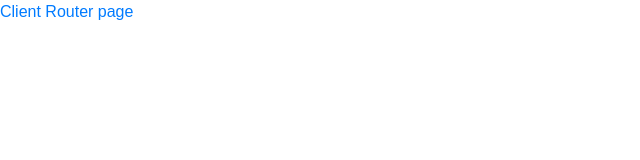
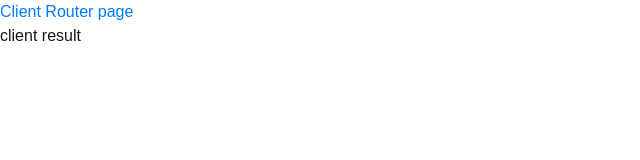
Before and after one commit to Ashfaaq-cmd/rendering-demo, a Next.js app: page /client-route in a window 1280 px wide. Shown: the top 160 px of the page, without its empty margins (0-640 px from the left). Built offline with nearby package versions, Linux system fonts and the light colour scheme.

Commit message:
client on;y code

```diff
--- a/package.json
+++ b/package.json
@@ -10,6 +10,7 @@
   },
   "dependencies": {
     "@types/react-slick": "^0.23.13",
+    "client-only": "^0.0.1",
     "next": "16.3.5",
     "react": "19.2.8",
     "react-dom": "19.2.8",
--- a/src/app/client-route/page.tsx
+++ b/src/app/client-route/page.tsx
@@ -1,13 +1,15 @@
 "use client";
 import React from 'react';
-import Slider from 'react-slick';
-import 'slick-carousel/slick/slick.css';
-import 'slick-carousel/slick/slick-theme.css';
 import { useTheme } from '../components/theme-provider';
+import { clientSideFunction } from '@/utils/client-utils';
 
 export default function ClientRoutePage(){
   const theme = useTheme()
+  const result = clientSideFunction()
   return (
+    <div>
     <h1 style={{ color: theme.colors.primary }}>Client Router page</h1>
+    <p>{result}</p>
+    </div>
   );
 }
--- a/src/app/server-route/page.tsx
+++ b/src/app/server-route/page.tsx
@@ -1,12 +1,16 @@
 import React from "react";
 import { ImageSlider } from "../components/imageSlider";
 import { serverSideFunction } from "@/utils/server-utils";
+import { clientSideFunction } from '@/utils/client-utils';
+
 
 export default function ServerRoutePage(){
     const result = serverSideFunction();
+        const clientResult = clientSideFunction();
+
     return(
         <>
-        <h1>Server Route {result}</h1>
+        <h1>Server Route {result} {clientResult}</h1>
          <ImageSlider />;
          </>
     );
--- /dev/null
+++ b/src/utils/client-utils.ts
@@ -0,0 +1,7 @@
+import "client-only"
+export const clientSideFunction = () =>{
+    console.log(
+        'use window object, use localStorage'
+    );
+    return "client result";
+};
```
Also changed, not shown: 1 other file (tests, documents, lock files or other folders).
